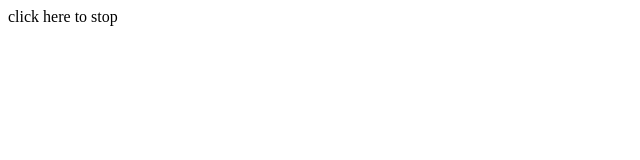
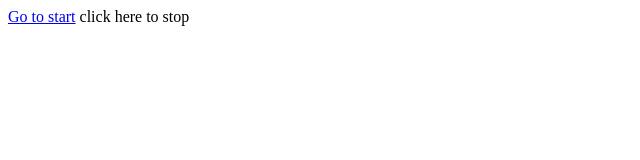
Before and after one commit to oskarmalmwiklund/affective-computing-project, a website with bundled scripts: page public/index.html in a window 1280 px wide. Shown: the whole page, without its empty margins (0-640 px from the left). Built offline with nearby package versions, Linux system fonts and the light colour scheme; no server answers.

Commit message:
Add link to start

```diff
--- a/public/index.html
+++ b/public/index.html
@@ -35,6 +35,7 @@
   <video id="video"></video>
   <canvas id="canvas"></canvas>
 
+  <a href="start.html">Go to start</a>
   <label value="Finish Experiment" onClick="finishTracking();finishExperiment();">click here to stop</a>
 </body>
 
```
